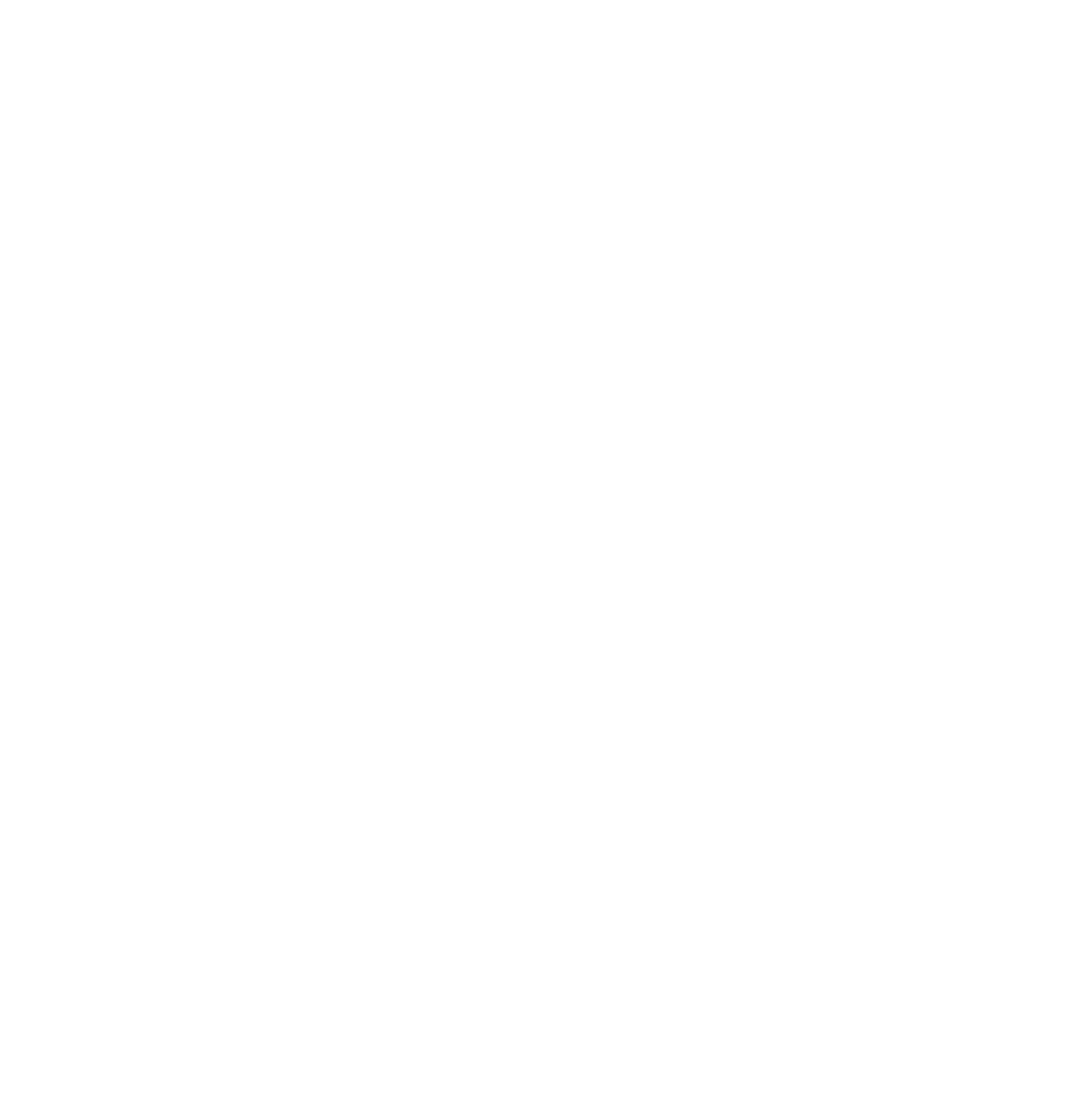
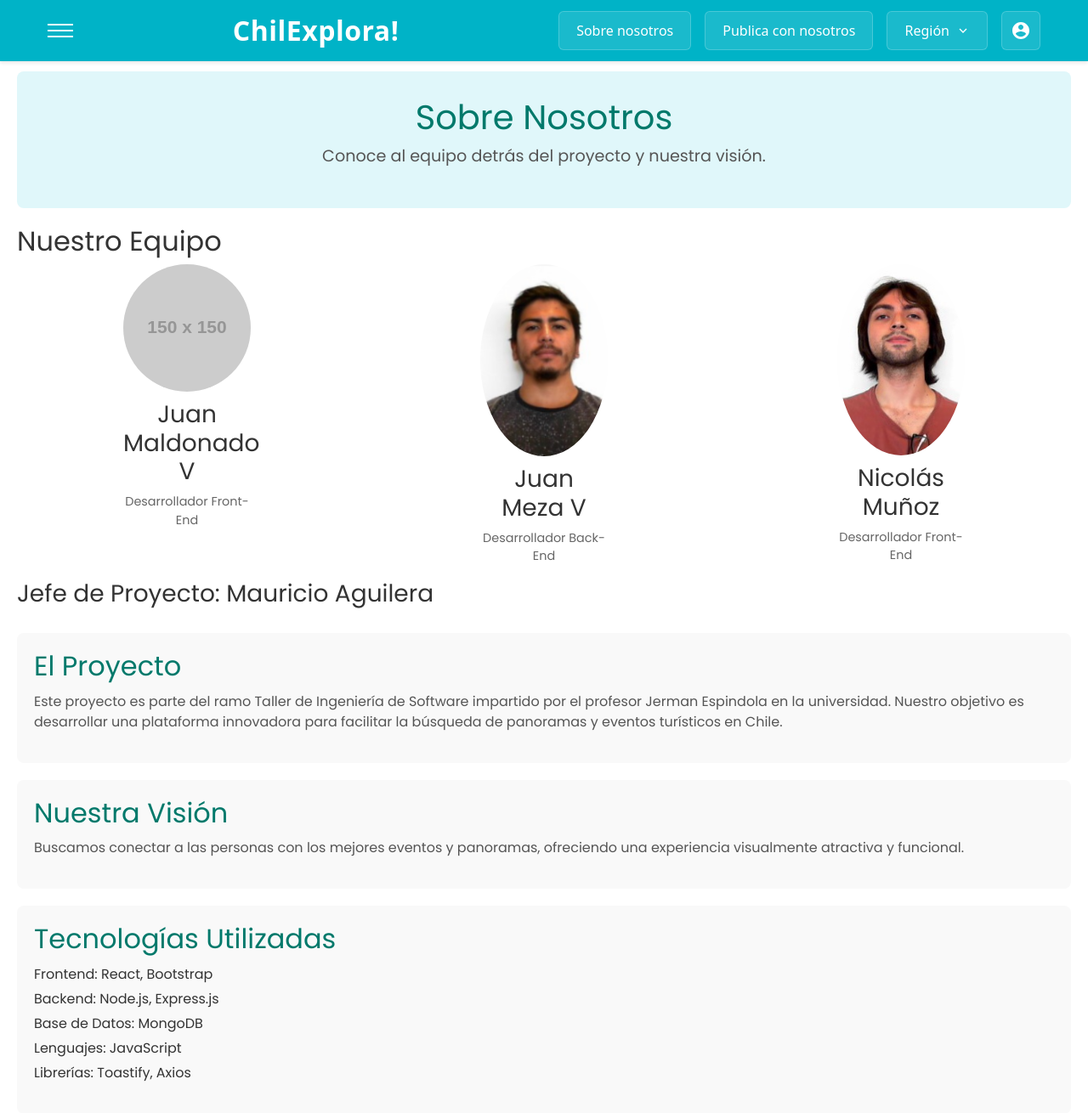
Before and after one commit to nicolasmunoz05/panoramas, a React (Create React App) app in the folder frontend/: page /about in a window 1280 px wide. Before the commit this address had no page. Shown: the top 1310 px of the page at 85% size. Before the commit the page ends 800 px from the top, so only its background shows below. Built offline with nearby package versions, Linux system fonts and the light colour scheme.

Commit message:
Mejora Moderador, Añadida Pagina About

```diff
--- a/frontend/src/App.js
+++ b/frontend/src/App.js
@@ -1,10 +1,10 @@
-import React from 'react';
-import { BrowserRouter as Router, Route, Routes } from 'react-router-dom';
-import Home from './pages/home';
-import Moderador from './pages/moderador';
-import Description from './pages/description';
-import Login from './pages/login';
-
+import React from "react";
+import { BrowserRouter as Router, Route, Routes } from "react-router-dom";
+import Home from "./pages/home";
+import Moderador from "./pages/moderador";
+import Description from "./pages/description";
+import Login from "./pages/login";
+import About from "./pages/about";
 
 function App() {
   return (
@@ -14,6 +14,7 @@
         <Route path="/moderador" element={<Moderador />} />
         <Route path="/description/:id" element={<Description />} />
         <Route path="/login" element={<Login />} />
+        <Route path="/about" element={<About />} />
       </Routes>
     </Router>
   );
--- a/frontend/src/components/navbar.js
+++ b/frontend/src/components/navbar.js
@@ -1,29 +1,38 @@
-import React, { useState } from 'react';
-import { Link } from 'react-router-dom';
-import '../styles/navbar.css';
+import React, { useState, useEffect } from "react";
+import { Link, useLocation } from "react-router-dom";
+import "../styles/navbar.css";
 
 const Navbar = () => {
   const [showMenu, setShowMenu] = useState(false);
   const [showRegions, setShowRegions] = useState(false);
   const [isMenuOpen, setIsMenuOpen] = useState(false);
 
+  const location = useLocation();
+
+  // Reinicializa el estado al cambiar de ruta
+  useEffect(() => {
+    setShowMenu(false);
+    setShowRegions(false);
+    setIsMenuOpen(false);
+  }, [location]);
+
   const regions = [
-    'Arica y Parinacota',
-    'Tarapacá',
-    'Antofagasta',
-    'Atacama',
-    'Coquimbo',
-    'Valparaíso',
-    'Metropolitana',
+    "Arica y Parinacota",
+    "Tarapacá",
+    "Antofagasta",
+    "Atacama",
+    "Coquimbo",
+    "Valparaíso",
+    "Metropolitana",
     "O'Higgins",
-    'Maule',
-    'Ñuble',
-    'Biobío',
-    'Araucanía',
-    'Los Ríos',
-    'Los Lagos',
-    'Aysén',
-    'Magallanes'
+    "Maule",
+    "Ñuble",
+    "Biobío",
+    "Araucanía",
+    "Los Ríos",
+    "Los Lagos",
+    "Aysén",
+    "Magallanes",
   ];
 
   const toggleMenu = () => {
@@ -46,8 +55,8 @@
             ChilExplora!
           </Link>
 
-          <div className={`nav-buttons ${isMenuOpen ? 'active' : ''}`}>
-            <Link to="/sobre-nosotros" className="nav-button">
+          <div className={`nav-buttons ${isMenuOpen ? "active" : ""}`}>
+            <Link to="/about" className="nav-button">
               Sobre nosotros
             </Link>
 
@@ -69,7 +78,7 @@
                   stroke="currentColor"
                   strokeWidth="2"
                 >
-                  <path d="M6 9l6 6 6-6"/>
+                  <path d="M6 9l6 6 6-6" />
                 </svg>
               </button>
               {showRegions && (
@@ -90,21 +99,30 @@
                 aria-expanded={showMenu}
               >
                 <svg viewBox="0 0 24 24" className="profile-icon">
-                  <path fill="currentColor" d="M12 2C6.48 2 2 6.48 2 12s4.48 10 10 10 10-4.48 10-10S17.52 2 12 2zm0 3c1.66 0 3 1.34 3 3s-1.34 3-3 3-3-1.34-3-3 1.34-3 3-3zm0 14.2c-2.5 0-4.71-1.28-6-3.22.03-1.99 4-3.08 6-3.08 1.99 0 5.97 1.09 6 3.08-1.29 1.94-3.5 3.22-6 3.22z"/>
+                  <path
+                    fill="currentColor"
+                    d="M12 2C6.48 2 2 6.48 2 12s4.48 10 10 10 10-4.48 10-10S17.52 2 12 2zm0 3c1.66 0 3 1.34 3 3s-1.34 3-3 3-3-1.34-3-3 1.34-3 3-3zm0 14.2c-2.5 0-4.71-1.28-6-3.22.03-1.99 4-3.08 6-3.08 1.99 0 5.97 1.09 6 3.08-1.29 1.94-3.5 3.22-6 3.22z"
+                  />
                 </svg>
               </button>
               {showMenu && (
                 <div className="dropdown-content">
-                  <Link to="/login" className="dropdown-item">Iniciar sesión</Link>
-                  <Link to="/register" className="dropdown-item">Registrarse</Link>
-                  <Link to="/settings" className="dropdown-item">Ajustes</Link>
+                  <Link to="/login" className="dropdown-item">
+                    Iniciar sesión
+                  </Link>
+                  <Link to="/register" className="dropdown-item">
+                    Registrarse
+                  </Link>
+                  <Link to="/settings" className="dropdown-item">
+                    Ajustes
+                  </Link>
                 </div>
               )}
             </div>
           </div>
         </div>
       </nav>
-      <div style={{ height: '64px' }}></div>
+      <div style={{ height: "64px" }}></div>
     </>
   );
 };
--- /dev/null
+++ b/frontend/src/pages/about.js
@@ -0,0 +1,88 @@
+import React from "react";
+import "../styles/about.css"; // Archivo CSS para estilos específicos
+import Navbar from "../components/navbar";
+
+const About = () => {
+  return (
+    <>
+      <Navbar />
+
+      <div className="about-page">
+        <header className="about-header">
+          <h1>Sobre Nosotros</h1>
+          <p>Conoce al equipo detrás del proyecto y nuestra visión.</p>
+        </header>
+
+        {/* Sección del equipo */}
+        <section className="about-team">
+          <h2>Nuestro Equipo</h2>
+          <div className="team-members">
+            <div className="team-member">
+              <img
+                src="https://via.placeholder.com/150"
+                alt="Integrante 1"
+                className="team-photo"
+              />
+              <h3>Juan Maldonado V</h3>
+              <p>Desarrollador Front-End</p>
+            </div>
+            <div className="team-member">
+              <img
+                src="../juanm.png"
+                alt="Integrante 2"
+                className="team-photo"
+              />
+              <h3>Juan Meza V</h3>
+              <p>Desarrollador Back-End</p>
+            </div>
+            <div className="team-member">
+              <img
+                src="/nicolasm.png"
+                alt="Integrante 3"
+                className="team-photo"
+              />
+              <h3>Nicolás Muñoz</h3>
+              <p>Desarrollador Front-End</p>
+            </div>
+          </div>
+          <h3>Jefe de Proyecto: Mauricio Aguilera</h3>
+        </section>
+
+        {/* Sección sobre el proyecto */}
+        <section className="about-project">
+          <h2>El Proyecto</h2>
+          <p>
+            Este proyecto es parte del ramo Taller de Ingeniería de Software
+            impartido por el profesor Jerman Espindola en la universidad.
+            Nuestro objetivo es desarrollar una plataforma innovadora para
+            facilitar la búsqueda de panoramas y eventos turísticos en Chile.
+          </p>
+        </section>
+
+        {/* Sección de visión */}
+        <section className="about-vision">
+          <h2>Nuestra Visión</h2>
+          <p>
+            Buscamos conectar a las personas con los mejores eventos y
+            panoramas, ofreciendo una experiencia visualmente atractiva y
+            funcional.
+          </p>
+        </section>
+
+        {/* Sección de tecnologías */}
+        <section className="about-technologies">
+          <h2>Tecnologías Utilizadas</h2>
+          <ul>
+            <li>Frontend: React, Bootstrap</li>
+            <li>Backend: Node.js, Express.js</li>
+            <li>Base de Datos: MongoDB</li>
+            <li>Lenguajes: JavaScript</li>
+            <li>Librerías: Toastify, Axios</li>
+          </ul>
+        </section>
+      </div>
+    </>
+  );
+};
+
+export default About;
--- /dev/null
+++ b/frontend/src/styles/about.css
@@ -0,0 +1,93 @@
+.about-page {
+    font-family: 'Poppins', sans-serif;
+    color: #333;
+    padding: 20px;
+  }
+
+  .about-header {
+    text-align: center;
+    background-color: #e0f7fa;
+    padding: 30px 15px;
+    border-radius: 8px;
+    margin-bottom: 20px;
+  }
+
+  .about-header h1 {
+    font-size: 2.5em;
+    color: #00796b;
+  }
+
+  .about-header p {
+    font-size: 1.2em;
+    color: #555;
+  }
+
+  .about-team {
+    margin-bottom: 30px;
+  }
+
+  .team-members {
+    display: flex;
+    justify-content: space-around; /* Espaciado entre miembros */
+    flex-wrap: wrap; /* Para ajustar en pantallas pequeñas */
+    gap: 20px; /* Espacio entre los contenedores */
+  }
+
+  .team-member {
+    text-align: center; /* Centra texto e imagen */
+    width: 150px; /* Tamaño del contenedor */
+  }
+
+  .team-photo {
+    width: 100%;
+    height: auto;
+    object-fit: cover;
+    object-position: center;
+    border-radius: 50%; /* Opcional: imagen circular */
+    margin-bottom: 10px; /* Espacio entre la foto y el texto */
+  }
+
+  h3 {
+    font-size: 1.2em;
+    margin: 0; /* Espacio mínimo */
+    color: #333; /* Color del texto */
+  }
+
+  p {
+    font-size: 0.9em;
+    color: #666; /* Color secundario */
+    margin: 5px 0 0; /* Espacio superior */
+  }
+
+  .about-project,
+  .about-technologies,
+  .about-vision {
+    background-color: #f9f9f9;
+    border-radius: 8px;
+    padding: 20px;
+    margin-bottom: 20px;
+  }
+
+  .about-project h2,
+  .about-technologies h2,
+  .about-vision h2 {
+    color: #00796b;
+    margin-bottom: 10px;
+  }
+
+  .about-project p,
+  .about-vision p {
+    font-size: 1em;
+    color: #555;
+  }
+
+  .about-technologies ul {
+    list-style-type: none;
+    padding: 0;
+  }
+
+  .about-technologies li {
+    font-size: 1em;
+    color: #333;
+    margin: 5px 0;
+  }
--- a/frontend/src/styles/moderador.css
+++ b/frontend/src/styles/moderador.css
@@ -100,6 +100,21 @@
     margin-top: 15px;
   }
 
+  .entry-buttons button {
+    margin-right: 8px; /* Espaciado entre botones */
+  }
+
+  .entry-buttons button:last-child {
+    margin-right: 0; /* Elimina el margen del último botón */
+  }
+
+  button.btn-warning {
+    background-color: #f0ad4e; /* Color distintivo para "Restaurar" */
+    border-color: #eea236; /* Borde para consistencia */
+    color: #fff;
+  }
+
+
   .modal-content {
     background-color: rgba(0, 0, 0, 0.85);
     border: none;
```
Also changed, not shown: frontend/src/index.js (+8 -9 lines), frontend/src/pages/home.js (+73 -23 lines), frontend/src/pages/moderador.js (+24 -7 lines), frontend/public/JuanM.png (added), frontend/public/nicolasm.png (added), frontend/src/pages/sobrenosotros.js (deleted).
